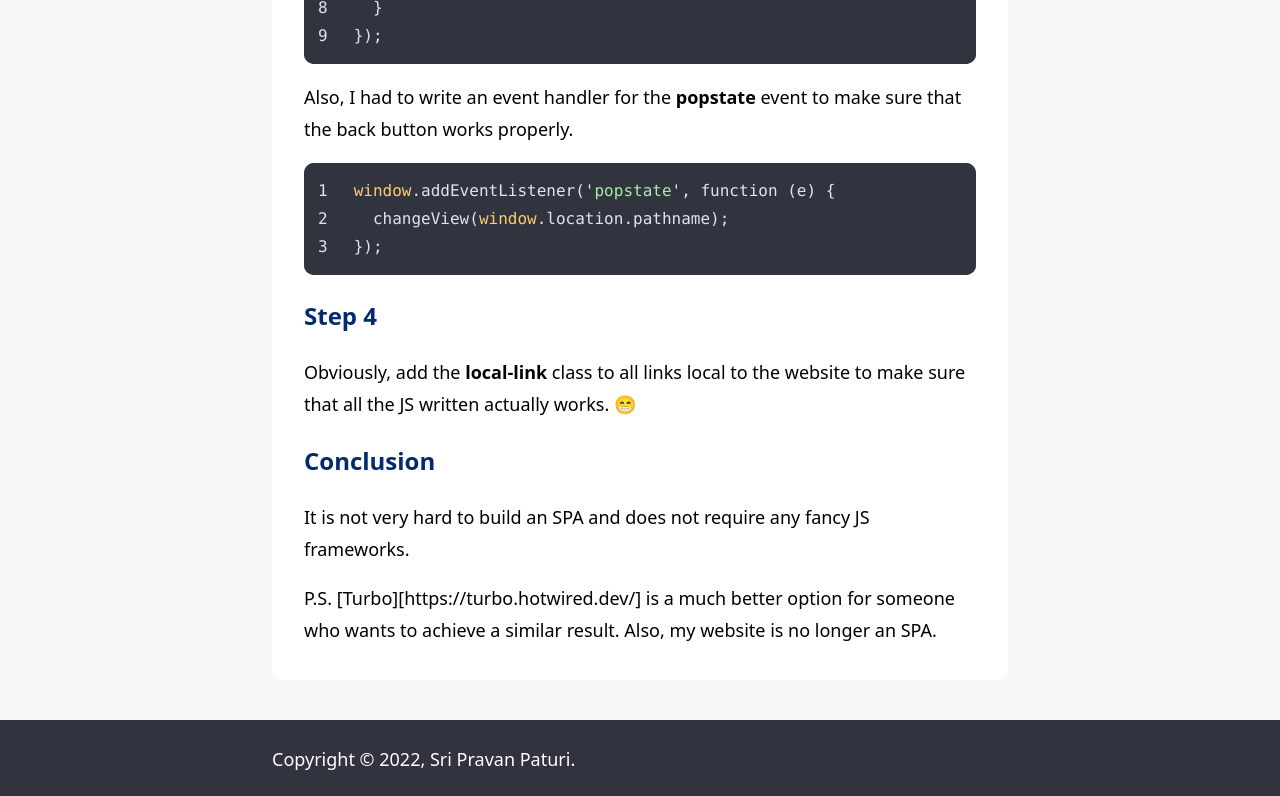
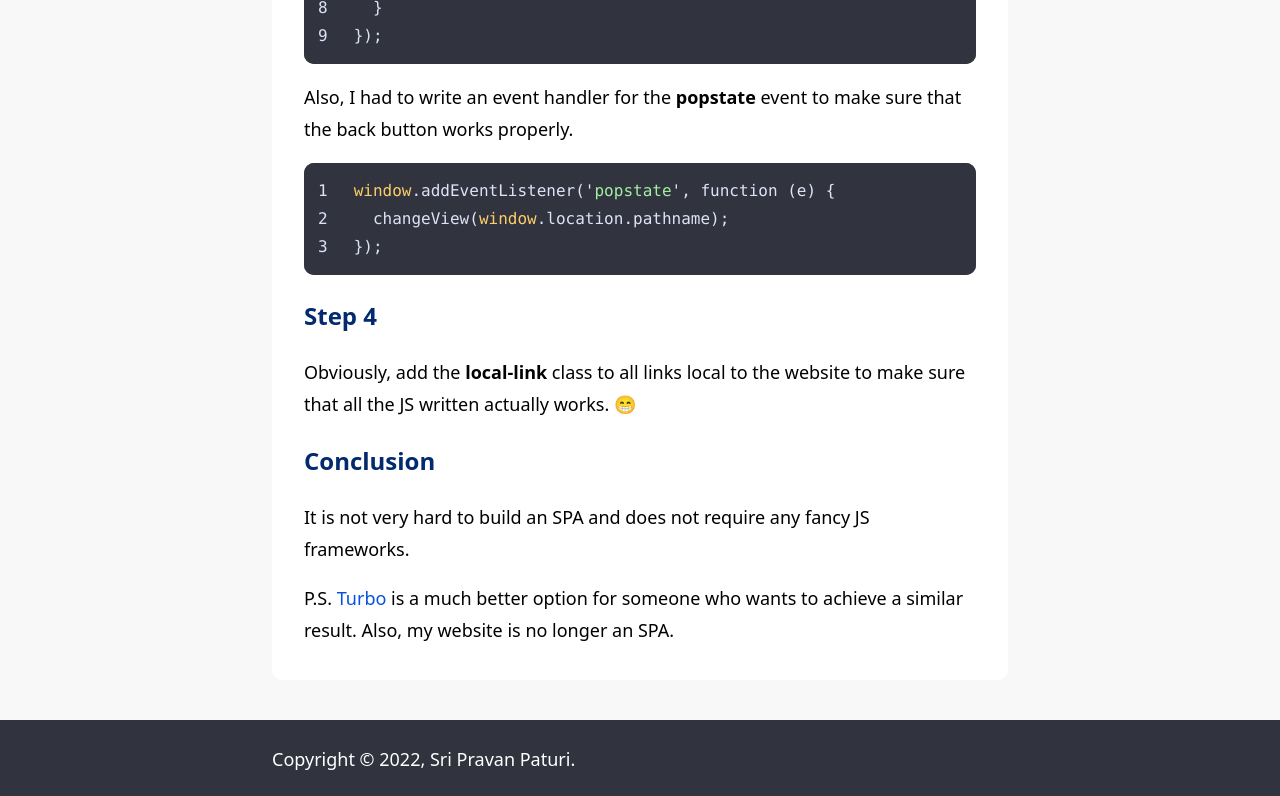
Before and after one commit to sripravan/website, a Jekyll site: the page built from _posts/2019-04-28-building-an-spa-in-jekyll.md, in a window 1280 px wide and 900 px high, scrolled down 2662 px, cut to the strip 0-796 px from the top of the window. Built offline with Jekyll 4.4.1, drawn with Linux system fonts in a browser that asks for light colours; some web fonts are replaced.

Commit message:
Fix turbo link in article and remove links without descriptive text

```diff
--- a/_includes/feed.html
+++ b/_includes/feed.html
@@ -2,7 +2,7 @@
     {% for post in site.posts %}
     <li>
         <a href="{{ post.url }}" class="title local-link">{{ post.title }}</a>
-        <p class="excerpt">{{ post.excerpt | strip_html }}<a href="{{ post.url }}" class="local-link">Read more</a></p>
+        <p class="excerpt">{{ post.excerpt | strip_html }}</p>
     </li>
     {% endfor %}
 </ul>
--- a/_posts/2019-04-28-building-an-spa-in-jekyll.md
+++ b/_posts/2019-04-28-building-an-spa-in-jekyll.md
@@ -96,4 +96,4 @@
 
 It is not very hard to build an SPA and does not require any fancy JS frameworks.
 
-P.S. [Turbo][https://turbo.hotwired.dev/] is a much better option for someone who wants to achieve a similar result. Also, my website is no longer an SPA.
+P.S. [Turbo](https://turbo.hotwired.dev/) is a much better option for someone who wants to achieve a similar result. Also, my website is no longer an SPA.
```
